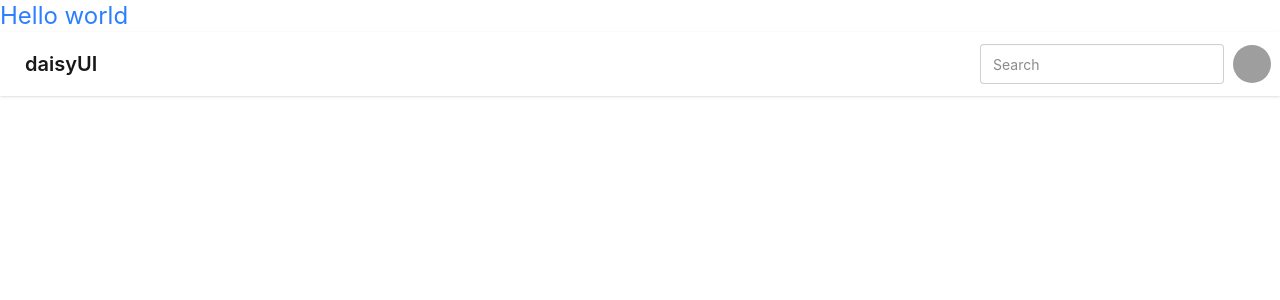
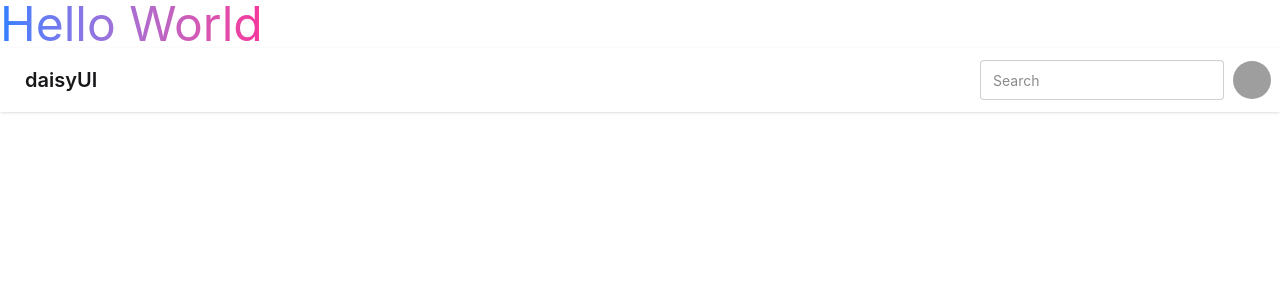
Before and after one commit to juhairulislam/practice-day-1-react, a React (Vite) app: page / in a window 1280 px wide. Shown: the top 300 px of the page. Built offline with nearby package versions, Linux system fonts and the light colour scheme; grey boxes are pictures that could not be loaded.

Commit message:
explore gradient color

```diff
--- a/src/App.jsx
+++ b/src/App.jsx
@@ -5,7 +5,7 @@ function App() {
 
   return (
     <>
-    <h1 className='text-2xl text-blue-500'>Hello world</h1>
+<h1 className='text-5xl w-fit bg-gradient-to-r from-blue-500 to-pink-500 bg-clip-text text-transparent'>Hello World</h1>
 
     <div className="navbar bg-base-100 shadow-sm">
   <div className="flex-1">
```
